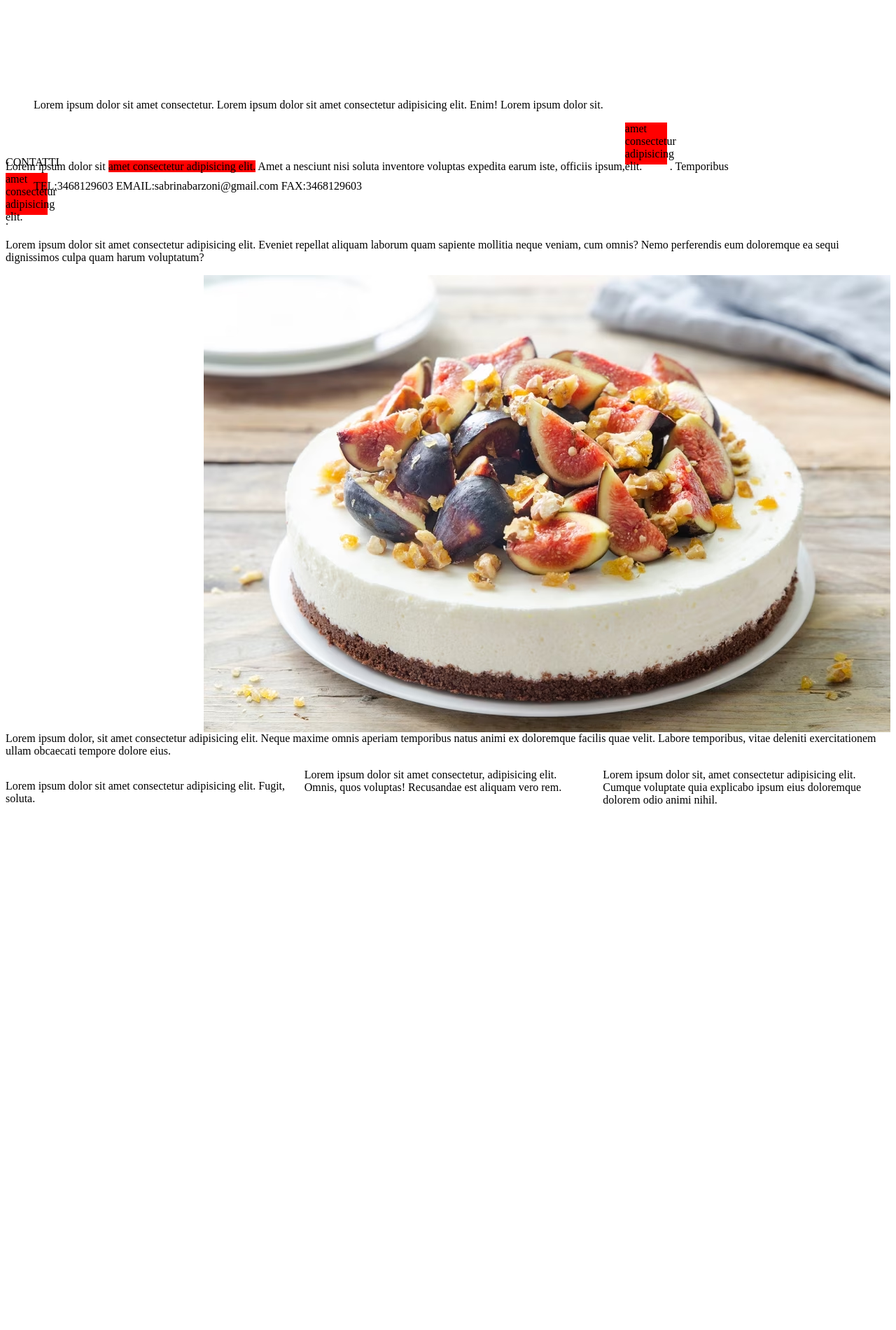
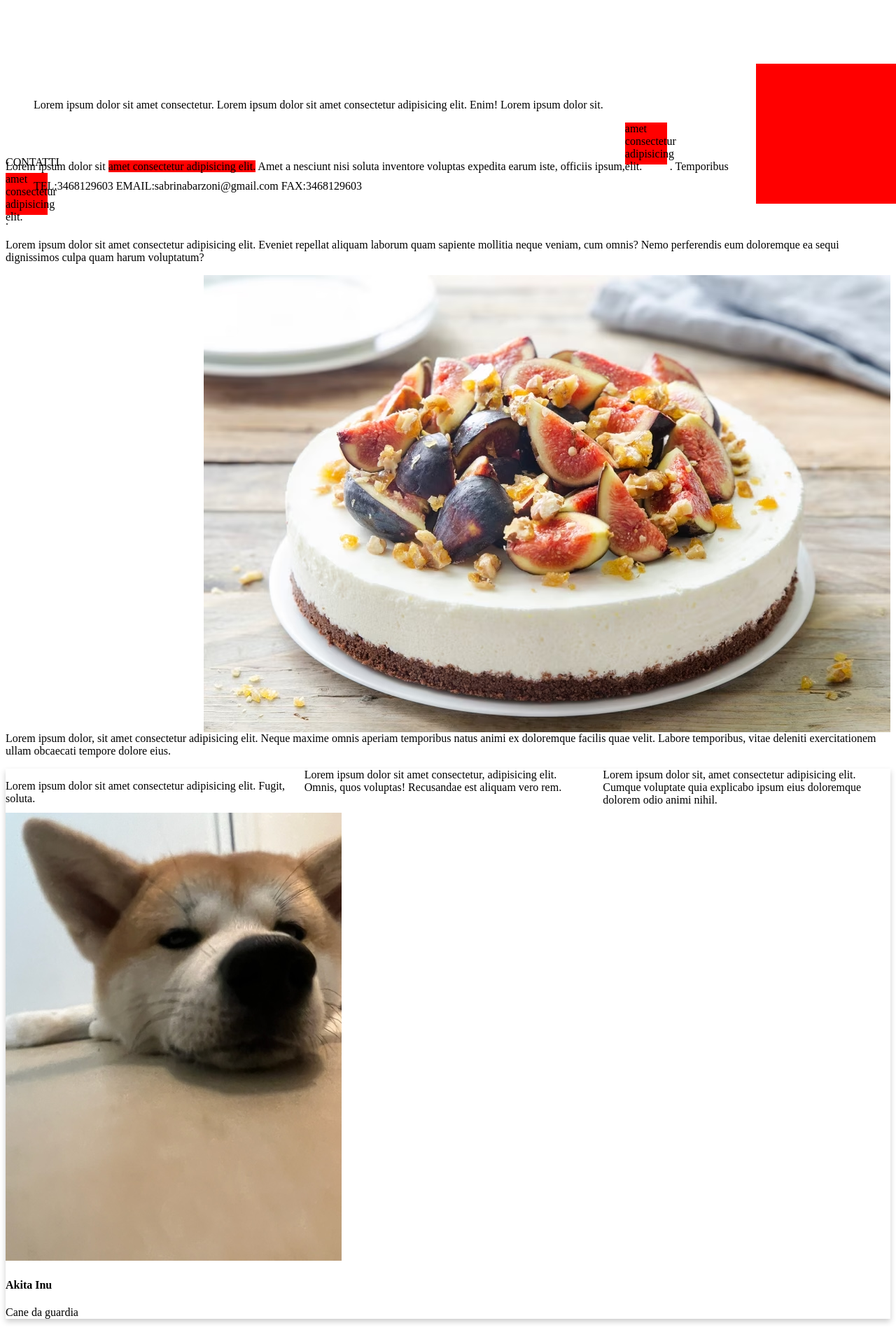
Before and after one commit to sabrinabarzoni/miaesercizi, a plain HTML site: page index7.html in a window 1280 px wide. Shown: the part 509-2409 px from the top of the page at 70% size. Before the commit the page ends 1670 px from the top, so only its background shows below. Drawn offline with Linux system fonts and the light colour scheme.

Commit message:
added square

```diff
--- a/index7.html
+++ b/index7.html
@@ -52,6 +52,13 @@
         <p>Lorem ipsum dolor sit, amet consectetur adipisicing elit. Cumque voluptate quia explicabo ipsum eius
             doloremque dolorem odio animi nihil.</p>
     </div>
+    <div class="card">
+        <img src="img/IMG_8132.jpg" alt="cane">
+        <div class="container">
+          <h4>Akita Inu</h4>
+          <p>Cane da guardia</p>
+        </div>
+      </div>
     <footer>
         <div class="footer">
             <p>CONTATTI</p>
@@ -61,6 +68,7 @@
                 <li>FAX:3468129603</li>
             </ul>
         </div>
+        <div class="square"></div>
     </footer>
 </body>
 
--- a/style3.css
+++ b/style3.css
@@ -54,3 +54,17 @@ li {
     position: fixed;
     bottom: 0;
 }
+
+.square {
+    width: 200px;
+    height:200px;
+    background-color: red;
+    position:fixed;
+    float: right;
+    right: 0;
+    bottom: 0;
+}
+
+.card {
+    box-shadow: 0 4px 8px 0 rgba(0,0,0,0.2)
+}
```
